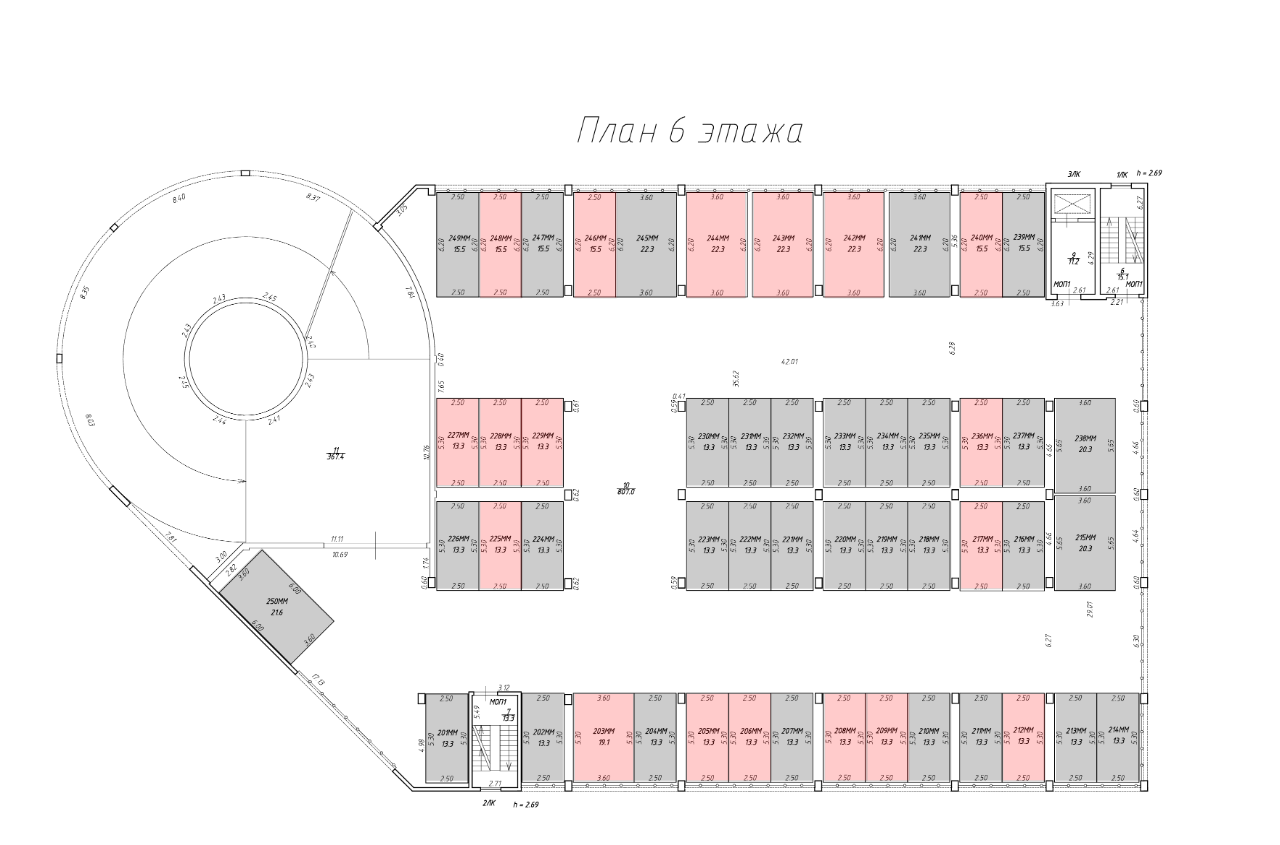
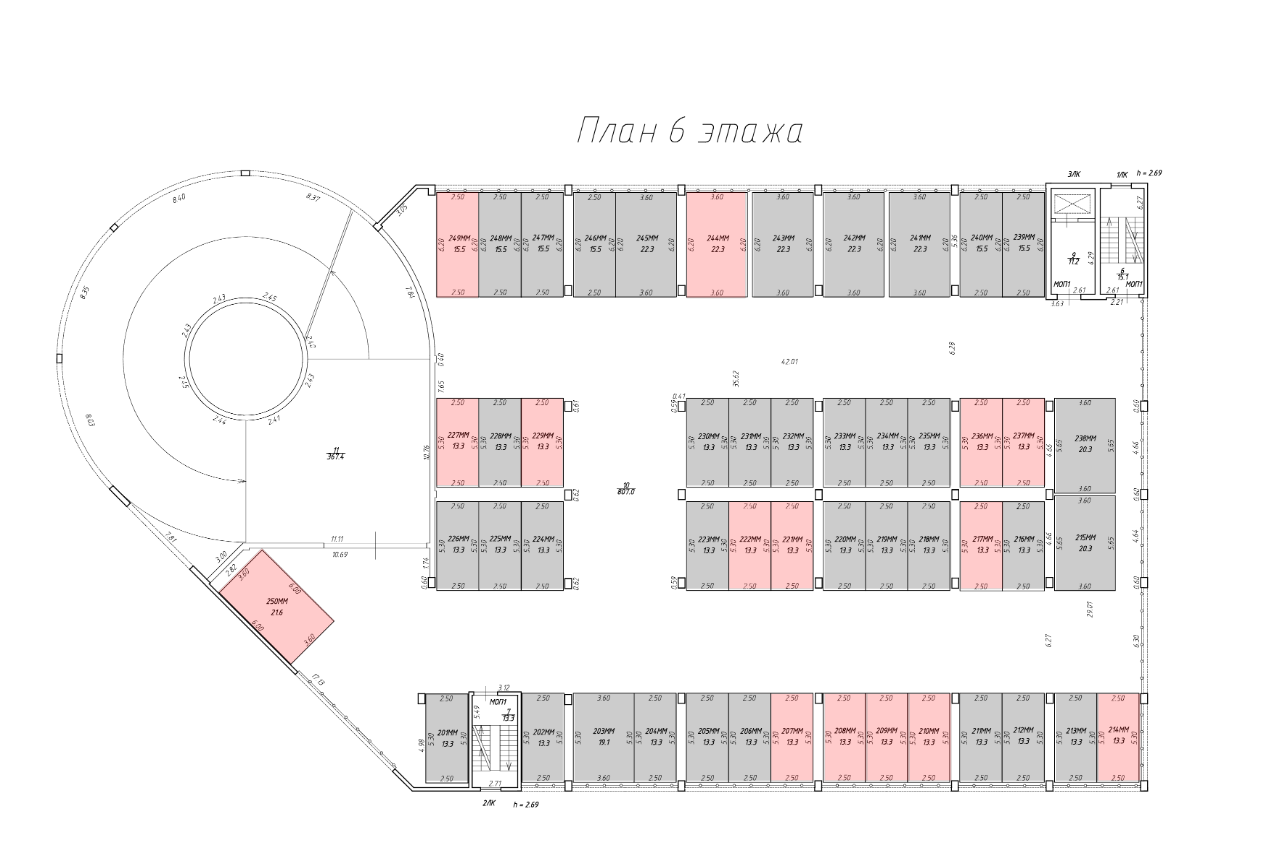
Before and after one commit to NekAlex/P32, a plain HTML site: page floor6.html in a window 1280 px wide. Drawn offline with Linux system fonts and the light colour scheme.

Commit message:
fix numbers

```diff
--- a/floor6.html
+++ b/floor6.html
@@ -17,82 +17,82 @@ svg { position:absolute; top:0; left:0; height:100%; width:100% }
 <div class="map">
 	<svg viewBox="0 0 1650 954">
 <!-- 0 ряд -->
-	<path id="mm050" class="mm" d="m 300,710 100,100 60,-60 -100,-100 Z" />
+	<path id="mm250" class="mm" d="m 300,710 100,100 60,-60 -100,-100 Z" />
 <!-- 0 ряд -->
 <!-- 4 ряд -->
-	<path id="mm049" class="mm" d="m 600,160 v 146 h 58 V 160 Z" />
-	<path id="mm048" class="mm" d="m 660,160 v 146 h 58 V 160 Z" />
-	<path id="mm058" class="mm" d="m 716,160 v 146 h 58 V 160 Z" />
+	<path id="mm249" class="mm" d="m 600,160 v 146 h 58 V 160 Z" />
+	<path id="mm248" class="mm" d="m 660,160 v 146 h 58 V 160 Z" />
+	<path id="mm258" class="mm" d="m 716,160 v 146 h 58 V 160 Z" />
 
-	<path id="mm046" class="mm" d="m 790,160 v 146 h 58 V 160 Z" />
-	<path id="mm045" class="mm" d="m 848,160 v 146 h 81 V 160 Z" />
+	<path id="mm246" class="mm" d="m 790,160 v 146 h 58 V 160 Z" />
+	<path id="mm245" class="mm" d="m 848,160 v 146 h 81 V 160 Z" />
 
-	<path id="mm044" class="mm" d="m 944,160 v 146 h 81 V 160 Z" />
-	<path id="mm043" class="mm" d="m 1036,160 v 146 h 81 V 160 Z" />
+	<path id="mm244" class="mm" d="m 944,160 v 146 h 81 V 160 Z" />
+	<path id="mm243" class="mm" d="m 1036,160 v 146 h 81 V 160 Z" />
 
-	<path id="mm042" class="mm" d="m 1134,160 v 146 h 81 V 160 Z" />
-	<path id="mm041" class="mm" d="m 1224,160 v 146 h 81 V 160 Z" />
+	<path id="mm242" class="mm" d="m 1134,160 v 146 h 81 V 160 Z" />
+	<path id="mm241" class="mm" d="m 1224,160 v 146 h 81 V 160 Z" />
 
-	<path id="mm040" class="mm" d="m 1321,160 v 146 h 58 V 160 Z" />
-	<path id="mm039" class="mm" d="m 1378,160 v 146 h 58 V 160 Z" />
+	<path id="mm240" class="mm" d="m 1321,160 v 146 h 58 V 160 Z" />
+	<path id="mm239" class="mm" d="m 1378,160 v 146 h 58 V 160 Z" />
 <!-- 4 ряд -->
 <!-- 3 ряд -->
-	<path id="mm027" class="mm" d="m 600,444 v 120 h 58 V 444 Z" />
-	<path id="mm028" class="mm" d="m 660,444 v 120 h 58 V 444 Z" />
-	<path id="mm029" class="mm" d="m 716,444 v 120 h 58 V 444 Z" />
+	<path id="mm227" class="mm" d="m 600,444 v 120 h 58 V 444 Z" />
+	<path id="mm228" class="mm" d="m 660,444 v 120 h 58 V 444 Z" />
+	<path id="mm229" class="mm" d="m 716,444 v 120 h 58 V 444 Z" />
 
-	<path id="mm030" class="mm" d="m 944,444 v 120 h 58 V 444 Z" />
-	<path id="mm031" class="mm" d="m 1002,444 v 120 h 58 V 444 Z" />
-	<path id="mm032" class="mm" d="m 1060,444 v 120 h 58 V 444 Z" />
+	<path id="mm230" class="mm" d="m 944,444 v 120 h 58 V 444 Z" />
+	<path id="mm231" class="mm" d="m 1002,444 v 120 h 58 V 444 Z" />
+	<path id="mm232" class="mm" d="m 1060,444 v 120 h 58 V 444 Z" />
 
-	<path id="mm033" class="mm" d="m 1134,444 v 120 h 58 V 444 Z" />
-	<path id="mm034" class="mm" d="m 1192,444 v 120 h 58 V 444 Z" />
-	<path id="mm035" class="mm" d="m 1250,444 v 120 h 58 V 444 Z" />
+	<path id="mm233" class="mm" d="m 1134,444 v 120 h 58 V 444 Z" />
+	<path id="mm234" class="mm" d="m 1192,444 v 120 h 58 V 444 Z" />
+	<path id="mm235" class="mm" d="m 1250,444 v 120 h 58 V 444 Z" />
 
-	<path id="mm036" class="mm" d="m 1321,444 v 120 h 58 V 444 Z" />
-	<path id="mm037" class="mm" d="m 1379,444 v 120 h 58 V 444 Z" />
+	<path id="mm236" class="mm" d="m 1321,444 v 120 h 58 V 444 Z" />
+	<path id="mm237" class="mm" d="m 1379,444 v 120 h 58 V 444 Z" />
 
-	<path id="mm038" class="mm" d="m 1452,444 v 130 h 81 V 444 Z" />
+	<path id="mm238" class="mm" d="m 1452,444 v 130 h 81 V 444 Z" />
 <!-- 3 ряд -->
 <!-- 2 ряд -->
-	<path id="mm026" class="mm" d="m 600,586 v 120 h 58 V 586 Z" />
-	<path id="mm025" class="mm" d="m 660,586 v 120 h 58 V 586 Z" />
-	<path id="mm024" class="mm" d="m 716,586 v 120 h 58 V 586 Z" />
+	<path id="mm226" class="mm" d="m 600,586 v 120 h 58 V 586 Z" />
+	<path id="mm225" class="mm" d="m 660,586 v 120 h 58 V 586 Z" />
+	<path id="mm224" class="mm" d="m 716,586 v 120 h 58 V 586 Z" />
 
-	<path id="mm023" class="mm" d="m 944,586 v 120 h 58 V 586 Z" />
-	<path id="mm022" class="mm" d="m 1002,586 v 120 h 58 V 586 Z" />
-	<path id="mm021" class="mm" d="m 1060,586 v 120 h 58 V 586 Z" />
+	<path id="mm223" class="mm" d="m 944,586 v 120 h 58 V 586 Z" />
+	<path id="mm222" class="mm" d="m 1002,586 v 120 h 58 V 586 Z" />
+	<path id="mm221" class="mm" d="m 1060,586 v 120 h 58 V 586 Z" />
 
-	<path id="mm020" class="mm" d="m 1134,586 v 120 h 58 V 586 Z" />
-	<path id="mm019" class="mm" d="m 1192,586 v 120 h 58 V 586 Z" />
-	<path id="mm018" class="mm" d="m 1250,586 v 120 h 58 V 586 Z" />
+	<path id="mm220" class="mm" d="m 1134,586 v 120 h 58 V 586 Z" />
+	<path id="mm219" class="mm" d="m 1192,586 v 120 h 58 V 586 Z" />
+	<path id="mm218" class="mm" d="m 1250,586 v 120 h 58 V 586 Z" />
 
-	<path id="mm017" class="mm" d="m 1321,586 v 120 h 58 V 586 Z" />
-	<path id="mm016" class="mm" d="m 1379,586 v 120 h 58 V 586 Z" />
+	<path id="mm217" class="mm" d="m 1321,586 v 120 h 58 V 586 Z" />
+	<path id="mm216" class="mm" d="m 1379,586 v 120 h 58 V 586 Z" />
 
-	<path id="mm015" class="mm" d="m 1452,579 v 130 h 81 V 579 Z" />
+	<path id="mm215" class="mm" d="m 1452,579 v 130 h 81 V 579 Z" />
 <!-- 2 ряд -->
 <!-- 1 ряд -->
-	<path id="mm001" class="mm" d="m 586,850 v 120 h 58 V 850 Z" />
+	<path id="mm201" class="mm" d="m 586,850 v 120 h 58 V 850 Z" />
 
-	<path id="mm002" class="mm" d="m 716,850 v 120 h 58 V 850 Z" />
+	<path id="mm202" class="mm" d="m 716,850 v 120 h 58 V 850 Z" />
 
-	<path id="mm003" class="mm" d="m 790,850 v 120 h 81 V 850 Z" />
-	<path id="mm004" class="mm" d="m 872,850 v 120 h 58 V 850 Z" />
+	<path id="mm203" class="mm" d="m 790,850 v 120 h 81 V 850 Z" />
+	<path id="mm204" class="mm" d="m 872,850 v 120 h 58 V 850 Z" />
 
-	<path id="mm005" class="mm" d="m 944,850 v 120 h 58 V 850 Z" />
-	<path id="mm006" class="mm" d="m 1002,850 v 120 h 58 V 850 Z" />
-	<path id="mm007" class="mm" d="m 1060,850 v 120 h 58 V 850 Z" />
+	<path id="mm205" class="mm" d="m 944,850 v 120 h 58 V 850 Z" />
+	<path id="mm206" class="mm" d="m 1002,850 v 120 h 58 V 850 Z" />
+	<path id="mm207" class="mm" d="m 1060,850 v 120 h 58 V 850 Z" />
 
-	<path id="mm008" class="mm" d="m 1134,850 v 120 h 58 V 850 Z" />
-	<path id="mm009" class="mm" d="m 1192,850 v 120 h 58 V 850 Z" />
-	<path id="mm010" class="mm" d="m 1250,850 v 120 h 58 V 850 Z" />
+	<path id="mm208" class="mm" d="m 1134,850 v 120 h 58 V 850 Z" />
+	<path id="mm209" class="mm" d="m 1192,850 v 120 h 58 V 850 Z" />
+	<path id="mm210" class="mm" d="m 1250,850 v 120 h 58 V 850 Z" />
 
-	<path id="mm011" class="mm" d="m 1321,850 v 120 h 58 V 850 Z" />
-	<path id="mm012" class="mm" d="m 1379,850 v 120 h 58 V 850 Z" />
+	<path id="mm211" class="mm" d="m 1321,850 v 120 h 58 V 850 Z" />
+	<path id="mm212" class="mm" d="m 1379,850 v 120 h 58 V 850 Z" />
 
-	<path id="mm013" class="mm" d="m 1452,850 v 120 h 58 V 850 Z" />
-	<path id="mm014" class="mm" d="m 1510,850 v 120 h 58 V 850 Z" />
+	<path id="mm213" class="mm" d="m 1452,850 v 120 h 58 V 850 Z" />
+	<path id="mm214" class="mm" d="m 1510,850 v 120 h 58 V 850 Z" />
 <!-- 1 ряд -->
 	</svg>
 <img src="img/floor6.png" alt="" width='800' height='563' >
```
Also changed, not shown: floor7.html (+50 -50 lines).
